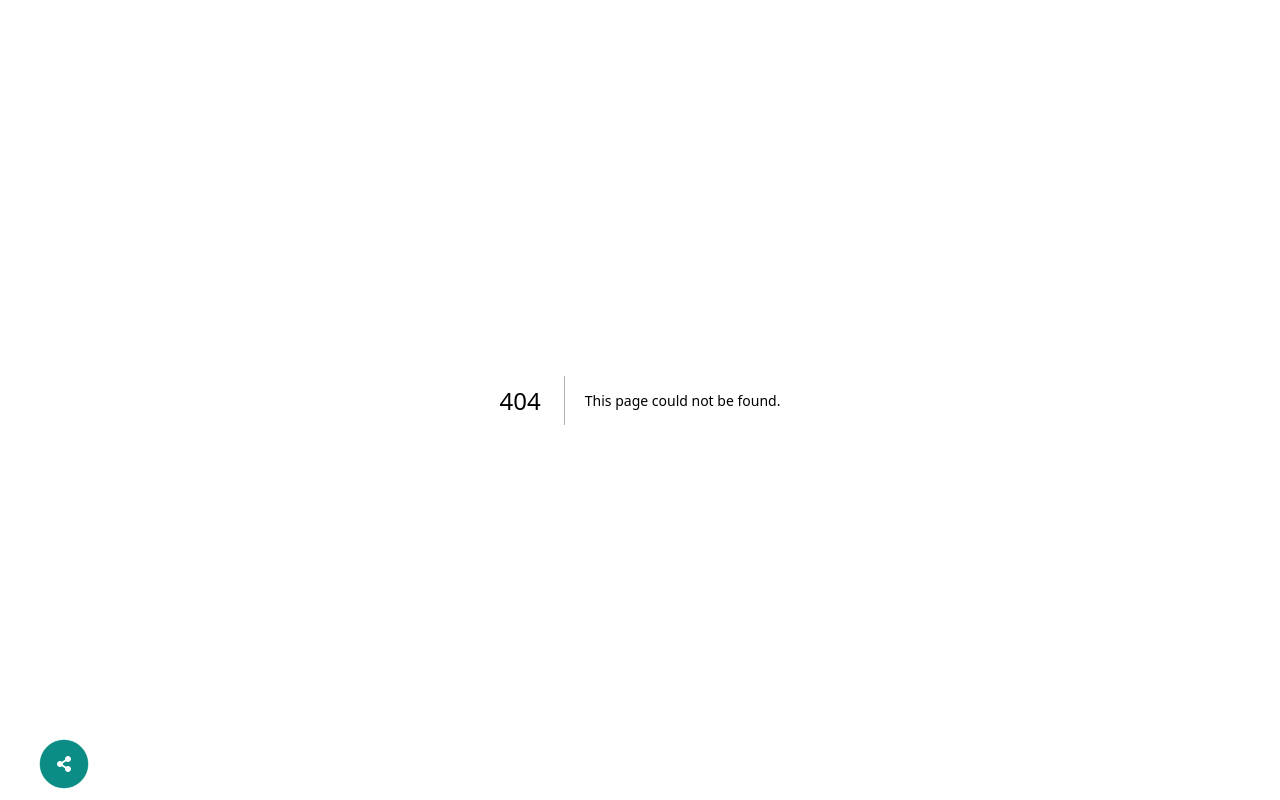
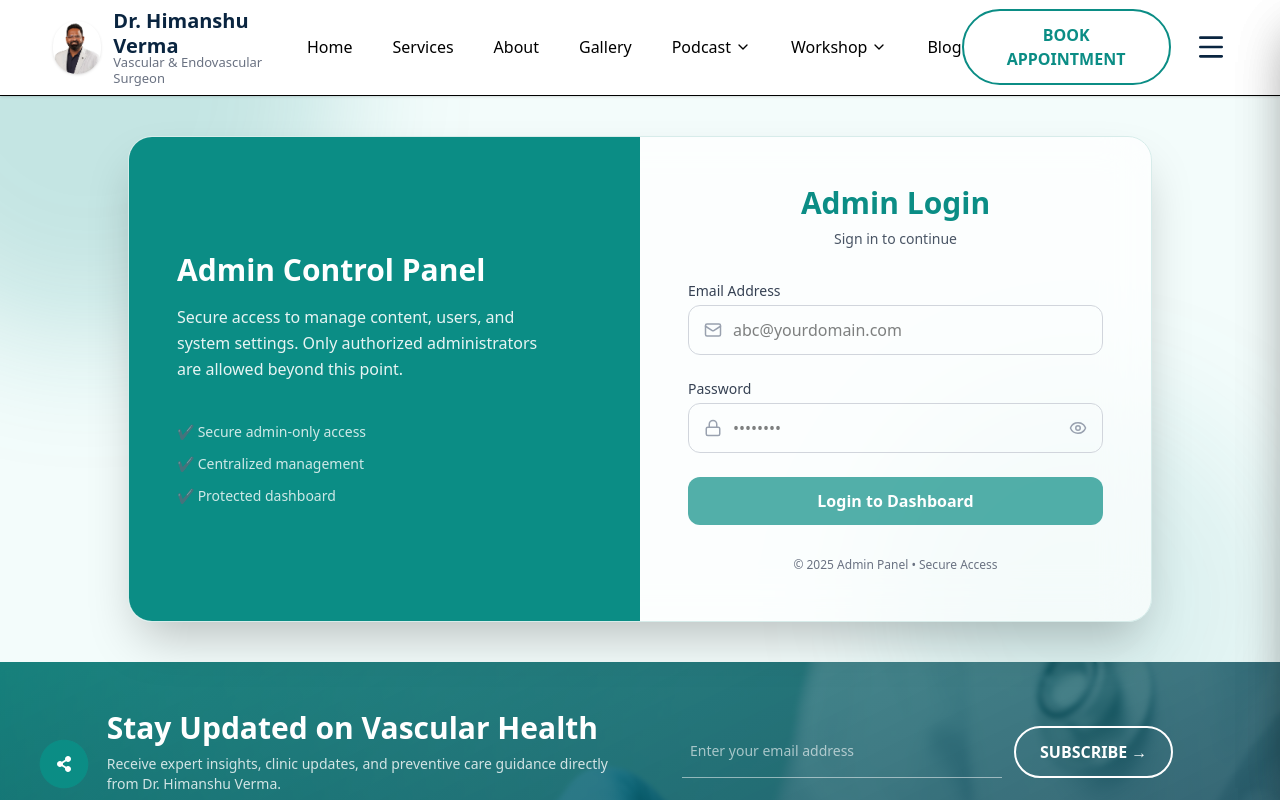
Before and after one commit to BigwigMediaDigital968/himanshu-frontend, a Next.js app: page /login in a window 1280 px wide. Before the commit this address had no page. Shown: the top 800 px of the page. Built offline with nearby package versions, Linux system fonts and the light colour scheme.

Commit message:
added login and middleware

```diff
--- a/app/components/AdminSidebar.tsx
+++ b/app/components/AdminSidebar.tsx
@@ -1,7 +1,8 @@
 "use client";
 import Link from "next/link";
-import { usePathname } from "next/navigation";
+import { usePathname, useRouter } from "next/navigation";
 import { useState } from "react";
+import Cookies from "js-cookie";
 
 const menu = [
   { name: "Dashboard", href: "/admin" },
@@ -13,6 +14,13 @@
 export default function AdminSidebar() {
   const pathname = usePathname();
   const [open, setOpen] = useState(false);
+
+  const router = useRouter();
+
+  const handleLogout = () => {
+    Cookies.remove("adminAuth");
+    router.push("/login");
+  };
 
   return (
     <>
@@ -57,6 +65,17 @@
               </Link>
             ))}
           </nav>
+          <button
+            onClick={handleLogout}
+            className="
+    w-full text-left px-4 py-3
+    text-red-600 font-medium
+    hover:bg-red-50
+    transition
+  "
+          >
+            Logout
+          </button>
         </div>
       </div>
 
@@ -80,6 +99,19 @@
             </Link>
           ))}
         </nav>
+        <div className="mt-auto p-4 border-t">
+          <button
+            onClick={handleLogout}
+            className="
+      w-full border cursor-pointer px-4 py-2 rounded-lg
+      text-red-600 font-medium
+      hover:bg-red-50
+      transition
+    "
+          >
+            Logout
+          </button>
+        </div>
       </aside>
     </>
   );
--- /dev/null
+++ b/app/login/page.tsx
@@ -0,0 +1,184 @@
+"use client";
+
+import { useState } from "react";
+import { useRouter } from "next/navigation";
+import { Mail, Lock, Eye, EyeOff } from "lucide-react";
+import Cookies from "js-cookie";
+
+import Nav from "../components/Navbar";
+import Footer from "../components/Footer";
+
+export default function LoginPage() {
+  const router = useRouter();
+  const [showPassword, setShowPassword] = useState(false);
+
+  const [email, setEmail] = useState("");
+  const [password, setPassword] = useState("");
+  const [error, setError] = useState("");
+  const [loading, setLoading] = useState(false);
+
+  const ADMIN_EMAIL = "himanshu@gmail.com";
+  const ADMIN_PASSWORD = "Himanshu@123";
+
+  const handleLogin = (e: React.FormEvent) => {
+    e.preventDefault();
+    setLoading(true);
+    setError("");
+
+    setTimeout(() => {
+      if (email === ADMIN_EMAIL && password === ADMIN_PASSWORD) {
+        Cookies.set("adminAuth", "true", {
+          expires: 1, // 1 day
+          sameSite: "strict",
+        });
+        router.push("/admin");
+      } else {
+        setError("Invalid email or password");
+      }
+
+      setLoading(false);
+    }, 700);
+  };
+
+  return (
+    <div>
+      <Nav />
+      <section className="   bg-[var(--med-light)]">
+        {/* Decorative background */}
+        <div className="absolute -top-40 -left-40 w-[500px] h-[500px] bg-[var(--med-primary)]/20 rounded-full blur-3xl" />
+        <div className="absolute bottom-0 right-0 w-[400px] h-[400px] bg-[var(--med-primary)]/10 rounded-full blur-3xl" />
+
+        <div className="relative z-10 py-10 flex items-center justify-center px-4">
+          <div
+            className="
+            w-full max-w-5xl
+            grid grid-cols-1 md:grid-cols-2
+            bg-white/70 backdrop-blur-xl
+            border border-[var(--med-border)]
+            rounded-3xl
+            shadow-2xl
+            overflow-hidden
+          "
+          >
+            {/* LEFT PANEL */}
+            <div className="hidden md:flex flex-col justify-center p-12 bg-[var(--med-primary)] text-white">
+              <h2 className="text-3xl font-bold mb-4">Admin Control Panel</h2>
+              <p className="text-white/90 leading-relaxed max-w-sm">
+                Secure access to manage content, users, and system settings.
+                Only authorized administrators are allowed beyond this point.
+              </p>
+
+              <div className="mt-10 space-y-3 text-sm text-white/80">
+                <p>✔ Secure admin-only access</p>
+                <p>✔ Centralized management</p>
+                <p>✔ Protected dashboard</p>
+              </div>
+            </div>
+
+            {/* RIGHT PANEL */}
+            <div className="p-8 md:p-12">
+              <div className="text-center mb-8">
+                <h1 className="text-3xl font-bold text-[var(--med-primary)]">
+                  Admin Login
+                </h1>
+                <p className="text-gray-600 text-sm mt-2">
+                  Sign in to continue
+                </p>
+              </div>
+
+              <form onSubmit={handleLogin} className="space-y-6">
+                {/* Email */}
+                <div>
+                  <label className="text-sm font-medium text-gray-700 mb-1 block">
+                    Email Address
+                  </label>
+                  <div className="relative">
+                    <Mail
+                      size={18}
+                      className="absolute left-4 top-1/2 -translate-y-1/2 text-gray-400"
+                    />
+                    <input
+                      type="email"
+                      required
+                      value={email}
+                      onChange={(e) => setEmail(e.target.value)}
+                      placeholder="abc@yourdomain.com"
+                      className="
+                      w-full pl-11 pr-4 py-3 rounded-xl
+                      border border-gray-300
+                      focus:ring-2 focus:ring-[var(--med-primary)]
+                      focus:outline-none
+                    "
+                    />
+                  </div>
+                </div>
+
+                {/* Password */}
+                <div>
+                  <label className="text-sm font-medium text-gray-700 mb-1 block">
+                    Password
+                  </label>
+
+                  <div className="relative">
+                    <Lock
+                      size={18}
+                      className="absolute left-4 top-1/2 -translate-y-1/2 text-gray-400"
+                    />
+
+                    <input
+                      type={showPassword ? "text" : "password"}
+                      required
+                      value={password}
+                      onChange={(e) => setPassword(e.target.value)}
+                      placeholder="••••••••"
+                      className="
+        w-full pl-11 pr-12 py-3 rounded-xl
+        border border-gray-300
+        focus:ring-2 focus:ring-[var(--med-primary)]
+        focus:outline-none
+      "
+                    />
+
+                    {/* Show / Hide */}
+                    <button
+                      type="button"
+                      onClick={() => setShowPassword((p) => !p)}
+                      className="absolute right-4 top-1/2 -translate-y-1/2 text-gray-400 hover:text-gray-600"
+                      aria-label="Toggle password visibility"
+                    >
+                      {showPassword ? <EyeOff size={18} /> : <Eye size={18} />}
+                    </button>
+                  </div>
+                </div>
+
+                {error && (
+                  <p className="text-sm text-red-500 text-center">{error}</p>
+                )}
+
+                <button
+                  type="submit"
+                  disabled={loading || !email || !password}
+                  className="
+                  w-full py-3 rounded-xl
+                  bg-[var(--med-primary)]
+                  text-white font-semibold
+                  hover:bg-[var(--med-primary-dark)]
+                  transition-all
+                  disabled:opacity-70
+                "
+                >
+                  {loading ? "Authenticating..." : "Login to Dashboard"}
+                </button>
+              </form>
+
+              <p className="text-xs text-gray-500 text-center mt-8">
+                © {new Date().getFullYear()} Admin Panel • Secure Access
+              </p>
+            </div>
+          </div>
+        </div>
+      </section>
+      <Footer />
+    </div>
+  );
+}
--- /dev/null
+++ b/middleware.ts
@@ -0,0 +1,18 @@
+import { NextResponse } from "next/server";
+import type { NextRequest } from "next/server";
+
+export function middleware(request: NextRequest) {
+  const isAuth = request.cookies.get("adminAuth");
+
+  // If not logged in → redirect to login
+  if (!isAuth) {
+    return NextResponse.redirect(new URL("/login", request.url));
+  }
+
+  return NextResponse.next();
+}
+
+// Protect only admin routes
+export const config = {
+  matcher: ["/admin/:path*"],
+};
--- a/package.json
+++ b/package.json
@@ -11,6 +11,7 @@
   "dependencies": {
     "aos": "^2.3.4",
     "framer-motion": "^12.23.26",
+    "js-cookie": "^3.0.5",
     "lucide": "^0.560.0",
     "lucide-react": "^0.560.0",
     "next": "16.0.10",
@@ -23,6 +24,7 @@
   "devDependencies": {
     "@tailwindcss/postcss": "^4",
     "@types/aos": "^3.0.7",
+    "@types/js-cookie": "^3.0.6",
     "@types/node": "^20",
     "@types/react": "^19",
     "@types/react-dom": "^19",
```
Also changed, not shown: 1 other file (tests, documents, lock files or other folders).
